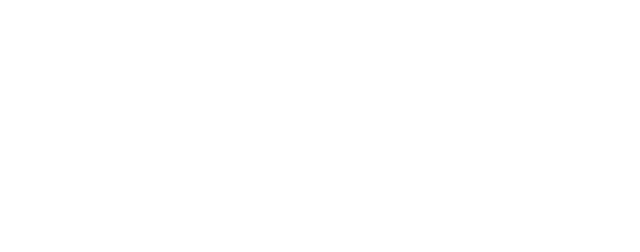
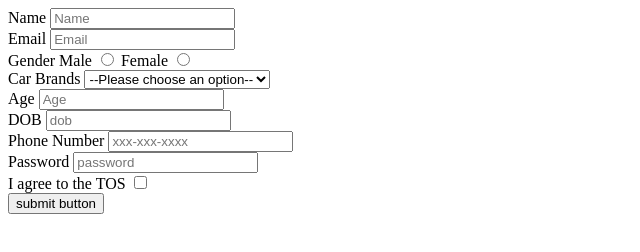
Before and after one commit to acciojob/signup-form-car-Rachnagupta668, a website: page main.html in a window 1280 px wide. Shown: the whole page, without its empty margins (0-640 px from the left). Drawn offline with Linux system fonts and the light colour scheme.

Commit message:
created a submission

```diff
--- a/main.html
+++ b/main.html
@@ -8,6 +8,45 @@
 
 <body>
 	<!-- the entire body must be written by student -->
+	<form method="post">
+	<label for="name"> Name</label>
+	<input id="name" name="name" type="text" required placeholder="Name">
+		<br>
+	<label for="email">Email</label>
+	<input id="email" name="email" type="email" required placeholder="Email">
+		<br>
+	<label for="gender">Gender</label>
+	<label for="male">Male</label>
+	<input type="radio" name="gender" id="gender_m" required>
+		<label for="female">Female</label>
+	<input type="radio" name="gender" id="gender_f" required>
+		<br>
+	<label  for="cars">Car Brands</label>
+		<select id="cars" >
+			<option value="" disabled selected hidden >--Please choose an option--</option>
+			<option value="bmw">BMW</option>
+			<option value="audi">Audi</option>
+			<option value="mercedez">Mercedez</option>
+
+		</select>
+		<br>
+	<label for="age">Age</label>
+	<input type="number" id="age" name="age" placeholder="Age" required>
+	<br>
+	<label for="dob">DOB</label>
+	<input type="number" id="dob" name="dob" placeholder="dob" required>
+	<br>
+	<label for="tel">Phone Number</label>
+	<input type="number" id="tel" name="phonenumber" placeholder="xxx-xxx-xxxx" required>
+	<br>
+   	<label for="password">Password</label>
+	<input id="password" type="number" name="password" placeholder="password" required>
+		<br>
+	<label for="tos">I agree to the TOS</label>
+	<input type="checkbox" id="tos" required>
+	<br>
+	<button id=submit type="submit">submit button</button>
+	</form>
     <script type="text/javascript" src="./script.js">
 </script>
 
```
